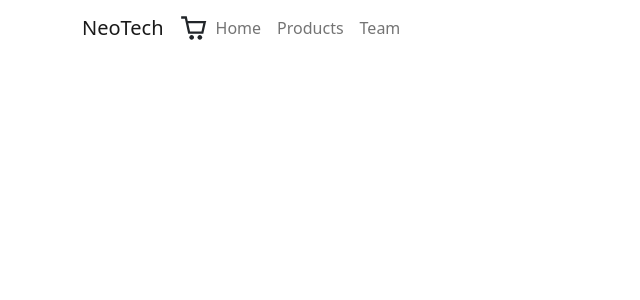
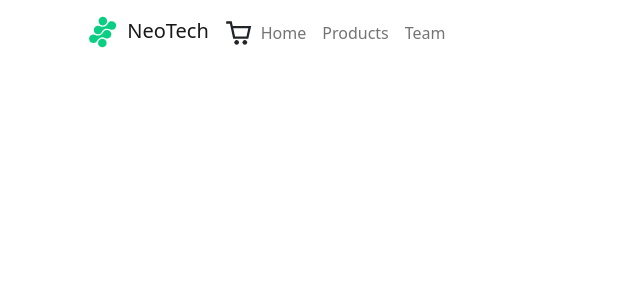
Before and after one commit to DH-ecommerce/Front-end-CTD-Commerce, a React (Create React App) app: page / in a window 1280 px wide. Shown: the top 300 px of the page, without its empty margins (0-640 px from the left). Built offline with nearby package versions, Linux system fonts and the light colour scheme.

Commit message:
Added favicon and logo

```diff
--- a/public/index.html
+++ b/public/index.html
@@ -5,6 +5,7 @@
     <meta charset="utf-8" />
     <meta name="viewport" content="width=device-width, initial-scale=1" />
     <meta name="theme-color" content="#000000" />
+    <link rel="shortcut icon" href="logo.svg" type="image/x-icon">
     <title>Digital Commerce</title>
   </head>
 
--- a/src/pages/components/Header/index.jsx
+++ b/src/pages/components/Header/index.jsx
@@ -1,6 +1,7 @@
 import React from 'react';
-import { Navbar, Container, Nav, NavDropdown } from 'react-bootstrap';
+import { Navbar, Container, Nav } from 'react-bootstrap';
 import { CgShoppingCart } from 'react-icons/cg';
+import logo from '../../../assets/logo.svg';
 
 export default function Header() {
   return (
@@ -8,7 +9,9 @@ export default function Header() {
       <Navbar expand='lg'>
         <Container>
           <Navbar.Toggle aria-controls='basic-navbar-nav' />
-          <Navbar.Brand href='#home'>NeoTech</Navbar.Brand>
+          <Navbar.Brand href='#home'>
+            <img src={logo} alt='logo' style={{ width: '40px' }} /> NeoTech
+          </Navbar.Brand>
           <CgShoppingCart style={{ fontSize: '28px' }} />
           <Navbar.Collapse id='basic-navbar-nav'>
             <Nav className='me-auto'>
```
Also changed, not shown: public/logo.svg (added), src/assets/logo.svg (added), src/pages/components/Banner/index.jsx (added).
